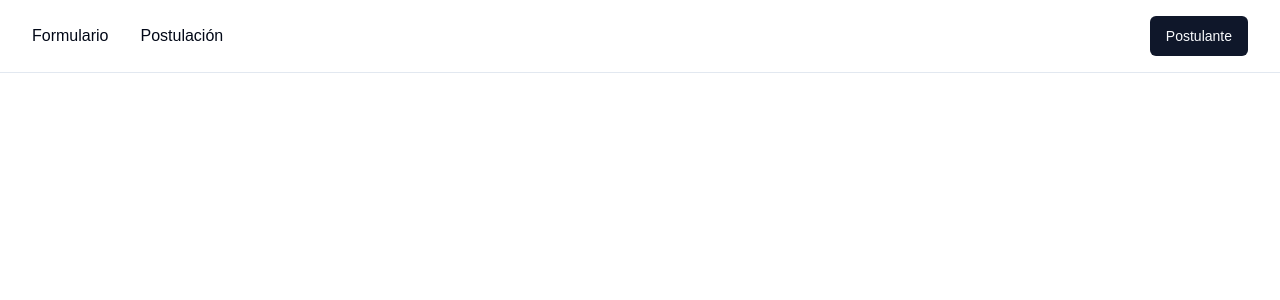
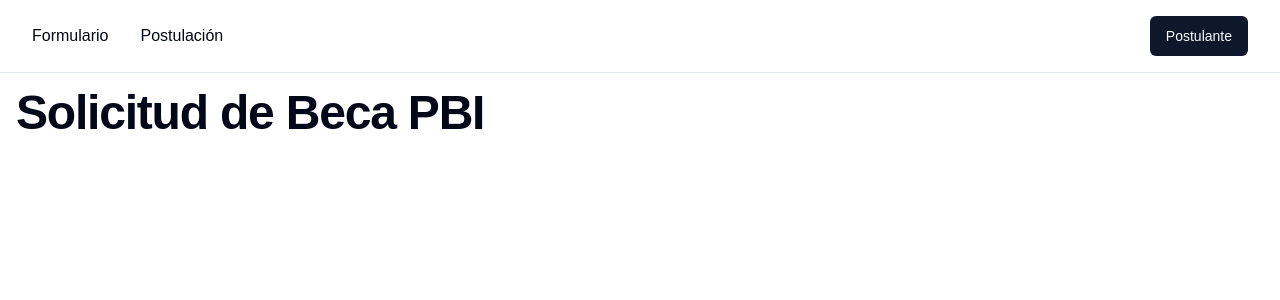
Before and after one commit to 202202541/front-becas-PBI, a Next.js app in the folder becapbi/: page /form in a window 1280 px wide. Shown: the top 300 px of the page. Built offline with nearby package versions, Linux system fonts and the light colour scheme.

Commit message:
typography

```diff
--- a/becapbi/src/app/form/page.tsx
+++ b/becapbi/src/app/form/page.tsx
@@ -1,12 +1,16 @@
 import Header from "@/app/form/components/Header"
+import { TypographyH1 } from "../../components/ui/TypographyH1"
 
 
 const PBIForm = () => {
   return (
     <>
         <Header/>
-
-
+        <main className="p-4">
+          <TypographyH1>
+              Solicitud de Beca PBI
+          </TypographyH1>
+        </main>
     </>
   )
 }
--- /dev/null
+++ b/becapbi/src/components/ui/TypographyH1.tsx
@@ -0,0 +1,13 @@
+import { ReactNode } from "react";
+
+interface TypographyH1Props {
+  children: ReactNode;
+}
+
+export function TypographyH1({ children }: TypographyH1Props) {
+  return (
+    <h1 className="scroll-m-20 text-4xl font-extrabold tracking-tight lg:text-5xl">
+      {children}
+    </h1>
+  );
+}
```
Also changed, not shown: becapbi/src/app/login/register/page.tsx (+0 -174 lines).
